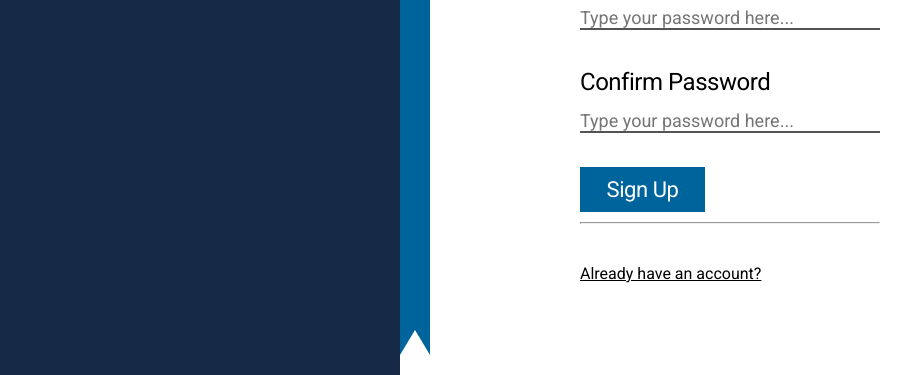
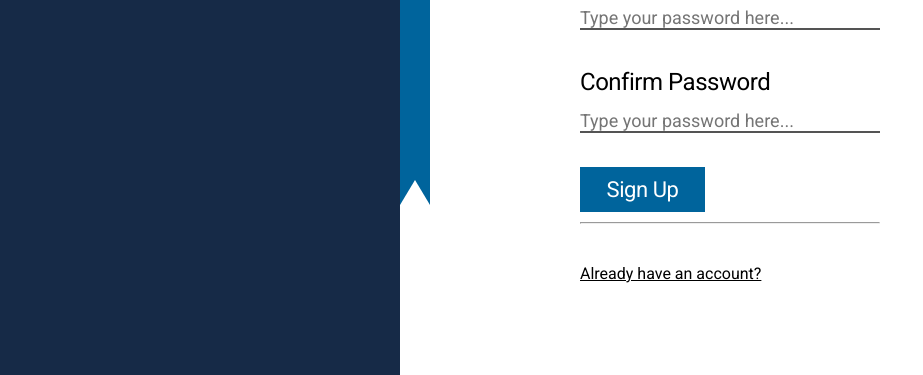
Before and after one commit to cse110-sp21-group2/to-do-journal-app, a website with bundled scripts: page source/client/views/signup.html in a window 1280 px wide. Shown: the part 425-800 px from the top of the page, without its empty margins (0-923 px from the left). Built offline with nearby package versions, Linux system fonts and the light colour scheme.

Commit message:
adjusted bookmakr sizing

```diff
--- a/source/client/styles/signin.css
+++ b/source/client/styles/signin.css
@@ -20,6 +20,7 @@ body {
 
 .column {
   display: flex;
+  display: 50vw;
 }
 
 .column.hero-banner {
@@ -56,14 +57,12 @@ p.welcome-back {
 }
 /*Bookmark*/
 .bookmark{
-  /* margin: 2 */
   margin-top: -50px;
-  /* margin: -50px 50px 0px 10px; */
 }
 .solid-bookmark-div{
   background-color: #00649c;
-  width: 30px;
-  height: 830px;
+  width: 100%;
+  height: 80%;
 }
 .bookmark-cutout-div{
   width: 0;
--- a/source/client/styles/signup.css
+++ b/source/client/styles/signup.css
@@ -58,15 +58,14 @@ p.welcome-back {
 }
 /*Bookmark*/
 .bookmark{
-  /* margin: 2 */
+
   margin-top: -50px;
-  /* margin-left: 30px; */
-  /* margin: -50px 50px 0px 10px; */
+
 }
 .solid-bookmark-div{
   background-color: #00649c;
-  width: 30px;
-  height: 830px;
+  width: 100%;
+  height: 80%;
 }
 .bookmark-cutout-div{
   width: 0;
```
